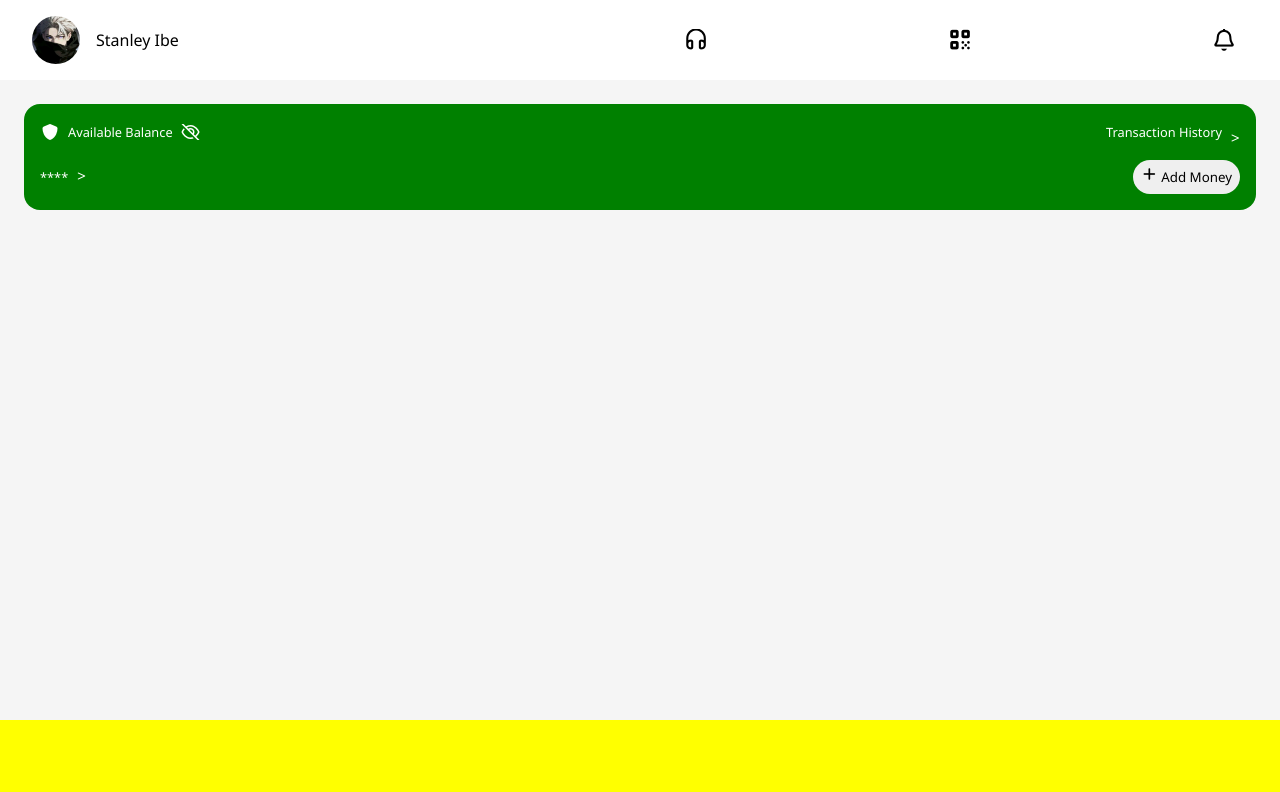
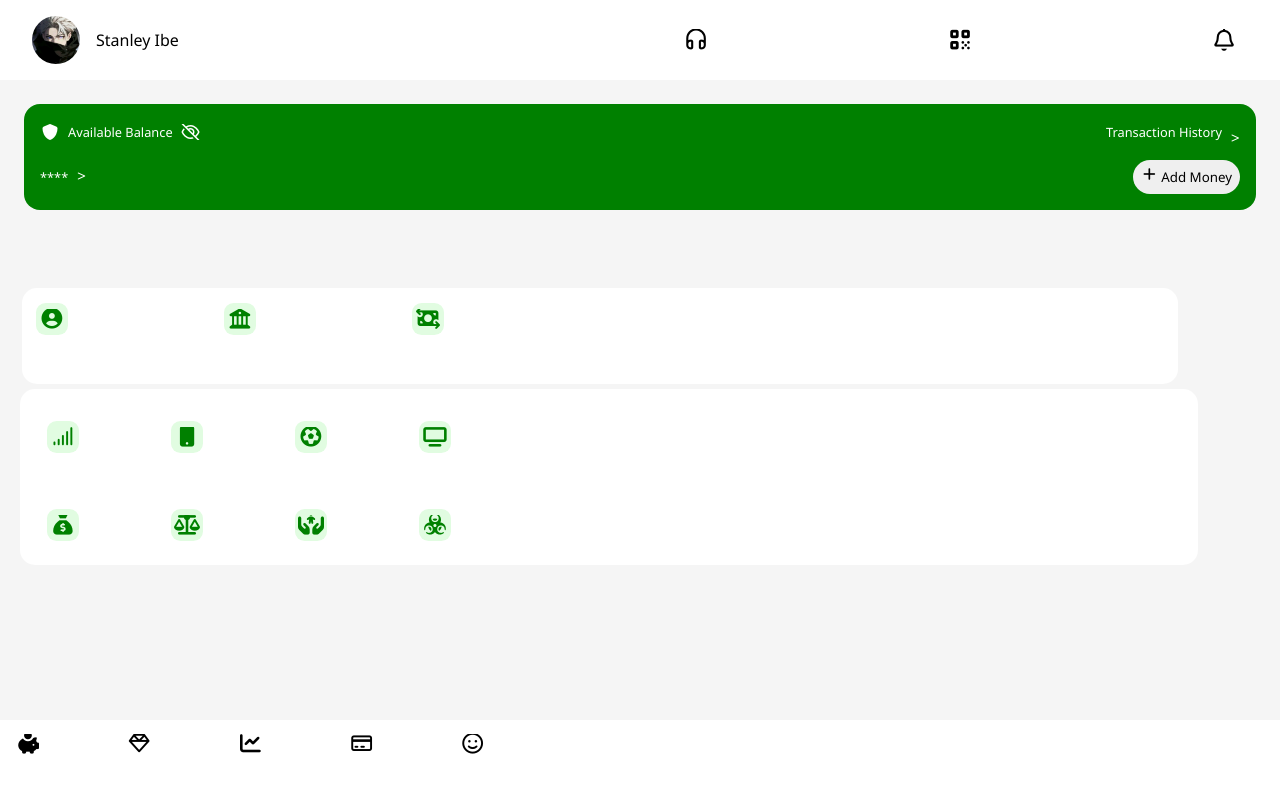
Before and after one commit to stanleystandard15-gif/stanleyPay, a plain HTML site: page index.html in a window 1280 px wide. Drawn offline with Linux system fonts and the light colour scheme.

Commit message:
first commit

```diff
--- a/index.html
+++ b/index.html
@@ -62,7 +62,7 @@
                         <div class="rightUpBal">
                             <p>Transaction History</p>
                             <div class="rightUpBalIcon">
-                            <i class="fa-solid fa-greater-than"></i>
+                                <i class="fa-solid fa-greater-than"></i>
                             </div>
                         </div>
                     </div>
@@ -89,24 +89,81 @@
                 </div>
             </div>
 
+            <!-- middleSecondTop -->
+            <div class="middleSecondTop">
+                <div class="class">
+                    <i class="fa-solid fa-circle-user"></i>
+                </div>
+                <div class="yam">
+                    <i class="fa-solid fa-building-columns"></i>
+                </div>
+                <div class="beans">
+                    <i class="fa-solid fa-money-bill-transfer"></i>
+                </div>
+
+            </div>
+
+            <!-- middleThirdTop -->
+            <div class="middleThirdTop">
+                <!-- upThirdTop -->
+                <div class="upThirdTop">
+                    <div class="stan">
+                        <i class="fa-solid fa-signal"></i>
+                    </div>
+                    <div class="mum">
+                        <i class="fa-solid fa-mobile-button"></i>
+                    </div>
+                    <div class="dad">
+                        <i class="fa-solid fa-futbol"></i>
+                    </div>
+                    <div class="sis">
+                        <i class="fa-solid fa-tv"></i>
+                    </div>
+                </div>
+                <!-- downThirdTop -->
+                <div class="downThirdTop">
+                    <div class="boy">
+                        <i class="fa-solid fa-sack-dollar"></i>
+                    </div>
+                    <div class="girl">
+                        <i class="fa-solid fa-scale-balanced"></i>
+                    </div>
+                    <div class="man">
+                        <i class="fa-solid fa-hands-holding-child"></i>
+                    </div>
+                    <div class="woman">
+                        <i class="fa-solid fa-biohazard"></i>
+                    </div>
+                </div>
+            </div>
         </div>
 
         <!-- footer -->
         <div class="footer">
-            <!-- homeBar -->
-            <div class="homeBar"></div>
-            <!-- rewardsBar -->
-            <div class="rewardsBar"></div>
-
-
+            <div class="footerTop">
+                <!-- homeIcon -->
+                <div class="homeIcon">
+                    <i class="fa-solid fa-piggy-bank"></i>
+                </div>
+                <!-- rewardsIcon -->
+                <div class="rewardsIcon">
+                    <i class="fa-regular fa-gem"></i>
+                </div>
+                <!-- financeIcon -->
+                <div class="financeIcon">
+                    <i class="fa-solid fa-chart-line"></i>
+                </div>
+                <!-- cardsIcon -->
+                <div class="cardsIcon">
+                    <i class="fa-regular fa-credit-card"></i>
+                </div>
+                <!-- meIcon -->
+                <div class="meIcon">
+                    <i class="fa-regular fa-face-smile"></i>
+                </div>
+            </div>
         </div>
     </div>
-
-
-
-
-
-
 
 </body>
 
--- a/style.css
+++ b/style.css
@@ -29,7 +29,7 @@
     padding: 0 2rem;
 }
 
-.profileImage{
+.profileImage {
     background-color: blue;
     height: 3rem;
     width: 3rem;
@@ -41,7 +41,7 @@
 }
 
 
-.profileText{
+.profileText {
     /* font-weight: bold; */
 }
 
@@ -53,7 +53,9 @@
     padding: 0 2rem;
 }
 
-.helpIcon,.scanIcon,.notificationIcon{
+.helpIcon,
+.scanIcon,
+.notificationIcon {
     /* background-color: blue ; */
     height: 3rem;
     width: 3rem;
@@ -70,7 +72,7 @@
     height: 80vh;
 }
 
-.middleTop{
+.middleTop {
     /* background-color: red; */
     height: 20vh;
     display: flex;
@@ -78,7 +80,7 @@
     padding: 1.5rem;
 }
 
-.balanceBoard{
+.balanceBoard {
     background-color: green;
     /* height: 20vh; */
     height: fit-content;
@@ -89,14 +91,14 @@
 }
 
 
-.balanceBoard p{
+.balanceBoard p {
     font-size: 0.8rem;
 
 
 }
 
 
-.upBalSection{
+.upBalSection {
     display: flex;
     justify-content: space-between;
     align-items: center;
@@ -104,45 +106,45 @@
     color: white;
 }
 
-.leftUpBal{
+.leftUpBal {
     display: flex;
     justify-content: center;
     align-items: center;
     gap: 0.5rem;
 }
 
-.rightUpBal{
+.rightUpBal {
     display: flex;
     justify-content: center;
     align-items: center;
     gap: 0.5rem;
 }
 
-.rightUpBalIcon{
+.rightUpBalIcon {
     font-size: 0.5rem;
     margin-top: 0.8rem;
 }
 
 
-.downBalSection{
+.downBalSection {
     display: flex;
     justify-content: space-between;
     align-items: center;
     margin: 1rem;
 }
 
-.leftDownBal{
+.leftDownBal {
     display: flex;
     align-items: center;
     color: white;
     gap: 0.5rem;
 }
 
-.leftDownBalIcon{
+.leftDownBalIcon {
     font-size: 0.5rem;
 }
 
-.rightDownBal{
+.rightDownBal {
     display: flex;
     justify-content: center;
     align-items: center;
@@ -151,7 +153,7 @@
 }
 
 
-.rightDownBal button{
+.rightDownBal button {
     padding: 0.5rem;
     border-radius: 2rem;
     border: none;
@@ -159,12 +161,136 @@
 
 
 
+.middleSecondTop {
+    height: 12vh;
+    width: 90%;
+    background-color: white;
+    border-radius: 15px;
+    margin-left: 22px;
+    display: flex;
+    padding: 0 2px;
+    gap: 9rem;
+    margin-top: 0;
+}
 
+.class,
+.yam,
+.beans {
+    height: 2rem;
+    width: 2rem;
+    background-color: rgb(225, 252, 225);
+    color: green;
+    border-radius: 30%;
+    margin-top: 8px;
+    margin-left: 12px;
+    display: flex;
+    justify-content: center;
+    align-items: center;
+    font-size: 1.3rem;
+    cursor: pointer;
+    margin-top: 15px;
+}
 
+.middleThirdTop {
+    height: 22vh;
+    width: 92%;
+    /* background-color: blue; */
+    border-radius: 15px;
+    margin-top: 5px;
+    margin-left: 20px;
+    display: grid;
+    grid-template-rows: 1fr 1fr;
+}
+
+.upThirdTop {
+    background-color: white;
+    display: flex;
+    padding: 0 15px;
+    gap: 5rem;
+    align-items: center;
+    overflow: hidden;
+    border: none;
+}
+
+.stan,
+.mum,
+.dad,
+.sis {
+    height: 2rem;
+    width: 2rem;
+    background-color: rgb(225, 252, 225);
+    color: green;
+    border-radius: 30%;
+    margin-top: 8px;
+    margin-left: 12px;
+    display: flex;
+    justify-content: center;
+    align-items: center;
+    font-size: 1.3rem;
+    cursor: pointer;
+}
+
+.downThirdTop {
+    background-color: white;
+    display: flex;
+    padding: 0 15px;
+    gap: 5rem;
+    align-items: center;
+    overflow: hidden;
+}
+
+.boy,
+.girl,
+.man,
+.woman {
+    height: 2rem;
+    width: 2rem;
+    background-color: rgb(225, 252, 225);
+    color: green;
+    border-radius: 30%;
+    margin-top: 8px;
+    margin-left: 12px;
+    display: flex;
+    justify-content: center;
+    align-items: center;
+    font-size: 1.3rem;
+    cursor: pointer;
+}
 
 
 
 .footer {
-    background-color: yellow;
     height: 10vh;
+    background-color: white;
+    display: flex;
+    overflow: hidden;
+    justify-content: left;
+    gap: 4rem;
 }
+
+.footerTop {
+    /* background-color: blue; */
+    display: flex;
+    gap: 4.2rem;
+    height: 6vh;
+    width: 100%;
+    overflow: hidden;
+}
+
+.homeIcon,
+.rewardsIcon,
+.financeIcon,
+.cardsIcon,
+.meIcon {
+    height: 2rem;
+    width: 2rem;
+    background-color: white;
+    border-radius: 50%;
+    margin-top: 8px;
+    margin-left: 12px;
+    display: flex;
+    justify-content: center;
+    align-items: center;
+    font-size: 1.3rem;
+    cursor: pointer;
+}
```
Lines whose indentation alone changed are shown as unchanged.
